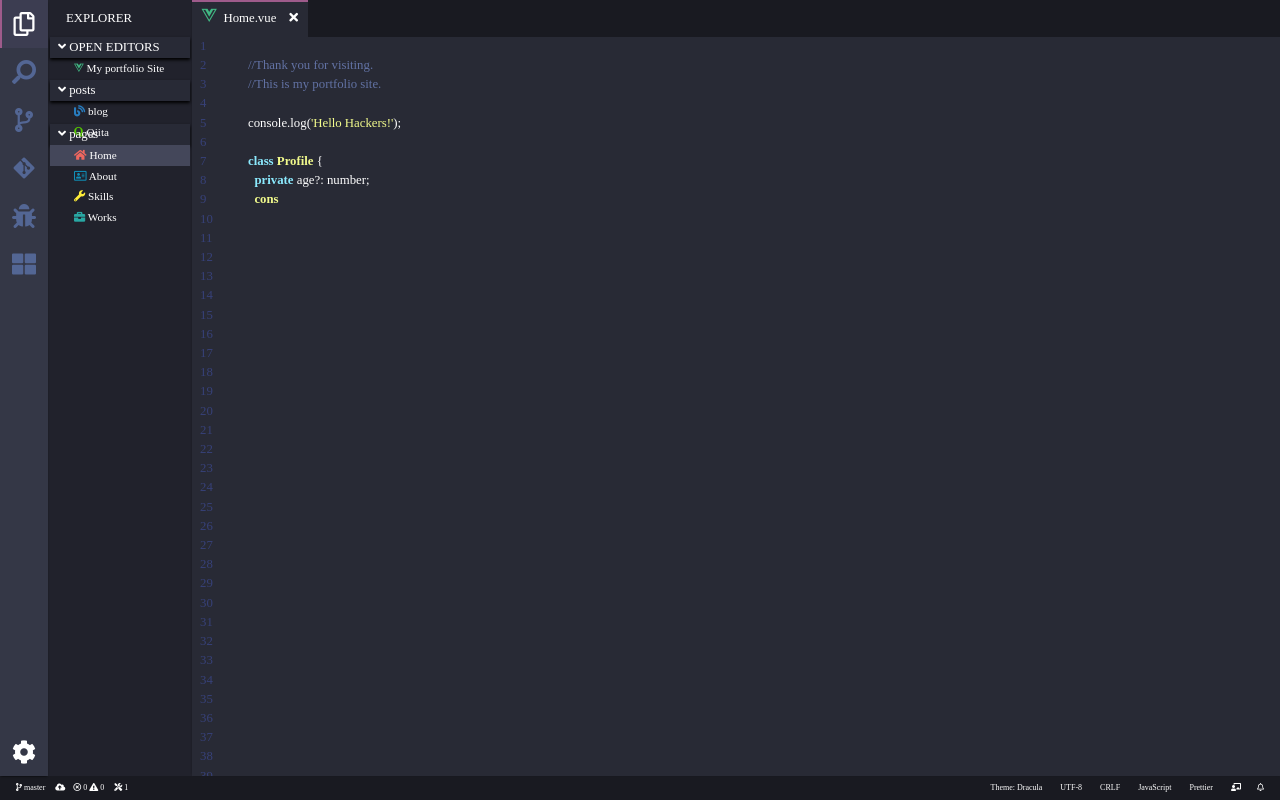
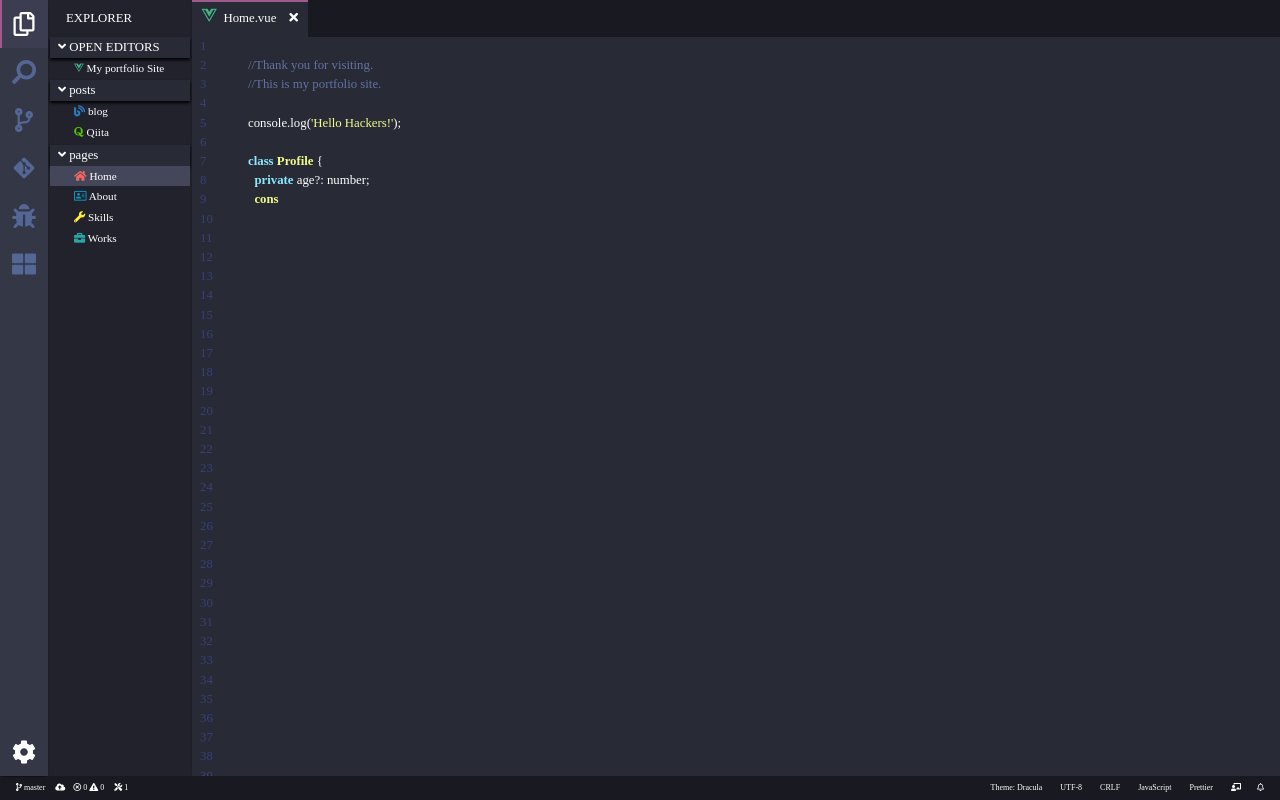
Before and after one commit to taku-hu/portfolio-site, a Vue app: page / in a window 1280 px wide. Built offline with nearby package versions, Linux system fonts and the light colour scheme.

Commit message:
fix: Explorerの表示崩れを修正

```diff
--- a/src/App.vue
+++ b/src/App.vue
@@ -11,7 +11,6 @@
         :isThemeChanged="state.isThemeChanged"
         :isCollapsed="state.isCollapsed"
         :currentPage="state.currentPage"
-        @toggle-contact-form="toggleContactForm"
       />
 
       <main
--- a/src/components/Explorer.vue
+++ b/src/components/Explorer.vue
@@ -31,7 +31,7 @@
             'fa-angle-down',
             { 'accordion__icon--close': !accordion.isOpen }
           ]"
-        ></i>
+        />
         {{ accordion.labelName }}
       </div>
       <div class="accordion__body" v-show="accordion.isOpen">
@@ -203,8 +203,6 @@ export default defineComponent({
       }
     }
     &__body {
-      height: 1.3rem;
-      line-height: 1.3rem;
       font-size: 0.7rem;
       .fa-blog {
         color: #287dc0
@@ -230,11 +228,12 @@ export default defineComponent({
       .fa-mail-bulk {
         color: #287DC0;
       }
-
     } //__body
     &__links {
       @include button-sizing;
       display: block;
+      height: 1.3rem;
+      line-height: 1.3rem;
       box-sizing: border-box;
       cursor: pointer;
       padding-left: 1.5rem;
```
